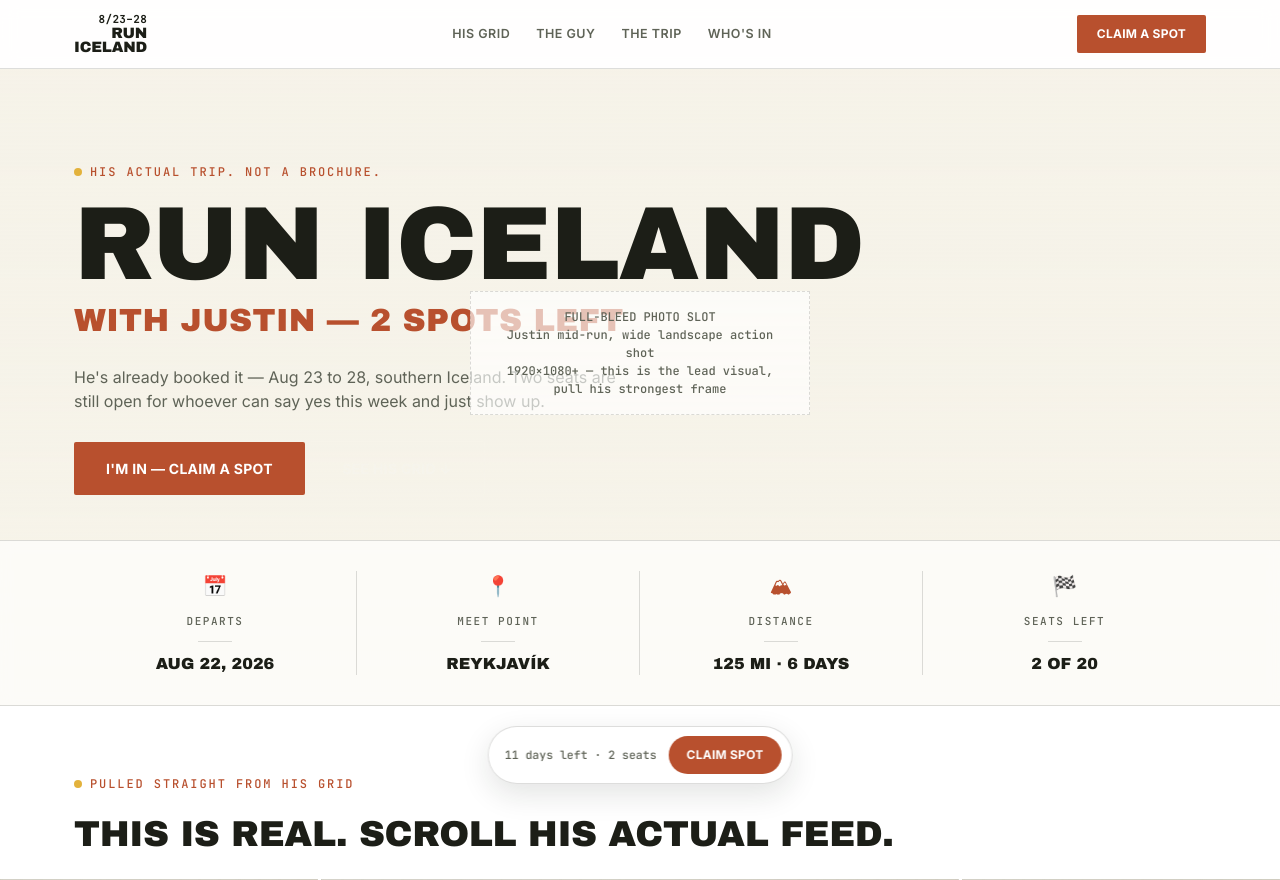
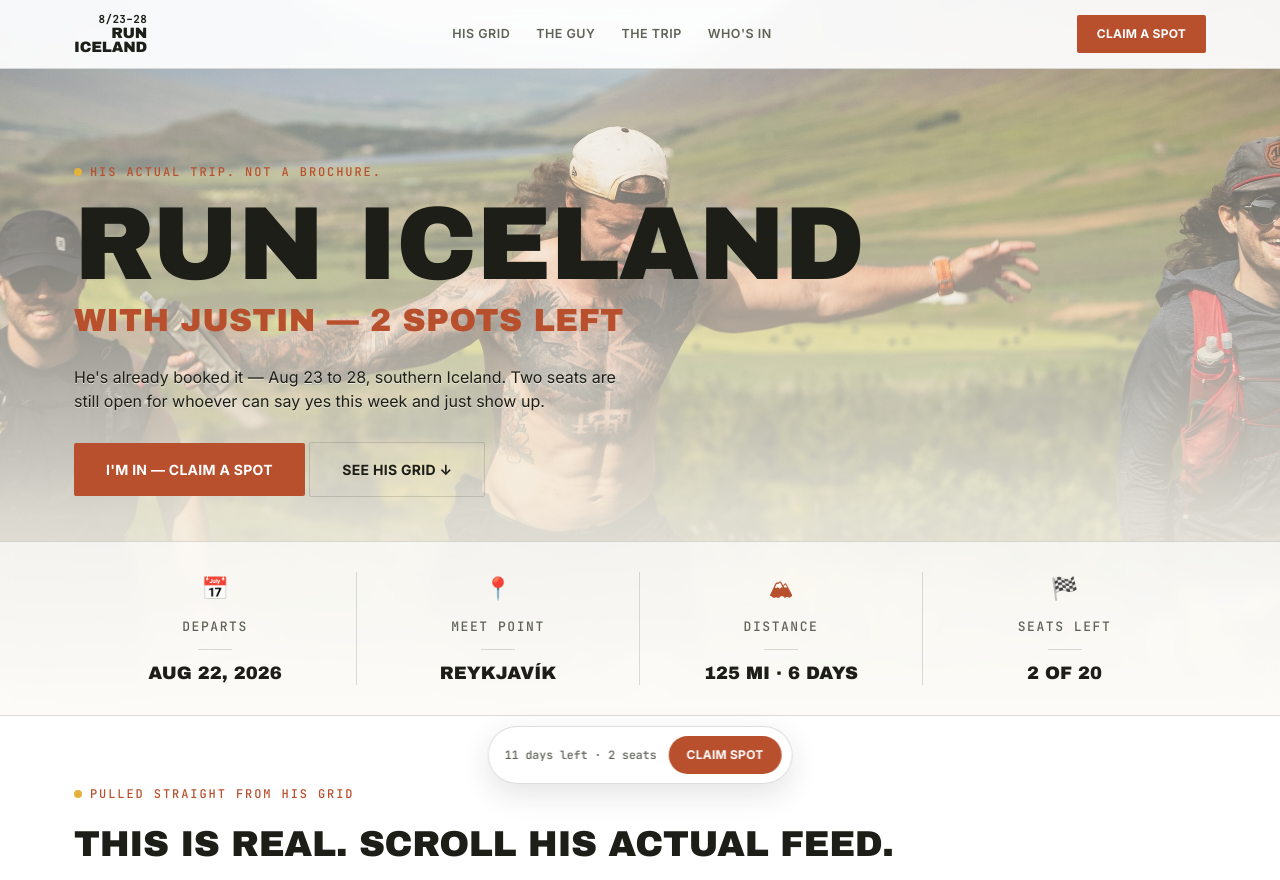
Before and after one commit to furhanahmed-crypto/run-iceland, a PHP site: page / in a window 1280 px wide. Shown: the top 880 px of the page. Run offline with PHP 8.4, Linux system fonts and the light colour scheme.

Commit message:
Refactor CSS styles for buttons, navigation, and grid sections; enhance image handling in about and hero components. Update color scheme for improved readability and visual consistency.

```diff
--- a/assets/css/styles.css
+++ b/assets/css/styles.css
@@ -106,12 +106,12 @@ img {
 }
 .btn-outline {
   background: transparent;
-  border: 1px solid rgba(246, 244, 236, 0.35);
-  color: var(--white);
+  border: 1px solid var(--line-lt);
+  color: var(--ink);
 }
 .btn-outline:hover {
-  background: rgba(246, 244, 236, 0.08);
-  border-color: #fff;
+  background: rgba(28, 30, 23, 0.05);
+  border-color: var(--ink);
 }
 
 /* ===== stamp — the recurring "8/23-28 RUN ICELAND" mark from his own posts ===== */
@@ -207,8 +207,9 @@ nav .wrap {
   inset: 0;
   background: linear-gradient(
     180deg,
-    rgba(246, 243, 233, 0.15) 0%,
-    rgba(246, 243, 233, 0.5) 55%,
+    rgba(246, 243, 233, 0.2) 0%,
+    rgba(246, 243, 233, 0.55) 40%,
+    rgba(246, 243, 233, 0.88) 72%,
     var(--bg) 100%
   );
   z-index: 2;
@@ -227,7 +228,7 @@ nav .wrap {
 }
 .hero-banner-overlay {
   position: relative;
-  z-index: 2;
+  z-index: 3;
 }
 .hero-banner-content {
   padding: 90px 24px 44px;
@@ -249,9 +250,11 @@ nav .wrap {
 }
 .hb-desc {
   max-width: 560px;
-  color: var(--ink-soft);
+  color: var(--ink);
   font-size: 16px;
+  line-height: 1.55;
   margin: 20px 0 28px;
+  text-shadow: 0 1px 0 rgba(246, 243, 233, 0.85);
 }
 .hb-facts {
   background: rgba(255, 255, 255, 0.65);
@@ -342,7 +345,7 @@ nav .wrap {
   z-index: 2;
   pointer-events: none;
 }
-.ig-cell.has-image > * {
+.ig-cell.has-image > *:not(img) {
   position: relative;
   z-index: 3;
 }
@@ -381,13 +384,13 @@ nav .wrap {
 }
 @media (max-width: 820px) {
   .ig-grid {
-    grid-template-columns: repeat(2, 1fr);
-    grid-auto-rows: 190px;
+    grid-template-columns: 1fr;
+    grid-auto-rows: 240px;
   }
-  .ig-cell.wide {
-    grid-column: span 2;
-  }
+  .ig-cell,
+  .ig-cell.wide,
   .ig-cell.tall {
+    grid-column: 1 / -1;
     grid-row: span 1;
   }
 }
@@ -401,14 +404,14 @@ nav .wrap {
   border-right: none;
 }
 .fact .fi {
-  font-size: 20px;
+  font-size: 22px;
   color: var(--rust);
   margin-bottom: 12px;
 }
 .fact .fl {
   font-family: "JetBrains Mono", monospace;
-  font-size: 11px;
-  letter-spacing: 0.14em;
+  font-size: 13px;
+  letter-spacing: 0.12em;
   text-transform: uppercase;
   color: var(--ink-soft);
   margin-bottom: 12px;
@@ -421,7 +424,7 @@ nav .wrap {
 }
 .fact .fv {
   font-family: "Archivo Black", sans-serif;
-  font-size: 16px;
+  font-size: 18px;
   color: var(--ink);
   text-transform: uppercase;
   line-height: 1.3;
@@ -657,6 +660,13 @@ nav .wrap {
   justify-content: center;
   background: var(--tab);
   position: relative;
+  overflow: hidden;
+}
+.about-portrait img {
+  width: 100%;
+  height: 100%;
+  object-fit: cover;
+  object-position: center;
 }
 .about-portrait .ph-label {
   font-family: "JetBrains Mono", monospace;
--- a/sections/about.php
+++ b/sections/about.php
@@ -3,10 +3,10 @@
   <div class="wrap">
     <div class="about-grid">
       <div class="about-portrait">
-        <div class="ph-label">
-          SELFIE / PORTRAIT SLOT<br />same raw phone-camera style as his
-          grid — no studio shots<br />4:5 crop
-        </div>
+        <img
+          src="assets/images/IMG_1588.JPG"
+          alt="Justin with the Run Iceland crew"
+        />
         <div class="ig-chip">
           <span>@justin.truee</span>
           <span>[XX]K followers</span>
--- a/sections/grid.php
+++ b/sections/grid.php
@@ -7,44 +7,62 @@
     <h2>This is real. Scroll his actual feed.</h2>
   </div>
   <div class="ig-grid">
-    <div class="ig-cell">
-      <div class="ph-label">
-        PHOTO SLOT<br />handheld, mid-hike, not posed
-      </div>
+    <div class="ig-cell has-image">
+      <img
+        src="assets/images/DSC05907.jpg"
+        alt="Trail runners moving across rocky terrain"
+      />
     </div>
-    <div class="ig-cell wide">
-      <div class="ph-label">
-        PHOTO SLOT<br />group on the road, packs on
-      </div>
+    <div class="ig-cell wide has-image">
+      <img
+        src="assets/images/DSC05420.jpg"
+        alt="Runners on a winding path through Icelandic mountains"
+      />
       <div class="stamp">
         <span class="date">8/23–28</span
         ><span class="word">Run<br />Iceland</span>
       </div>
     </div>
-    <div class="ig-cell">
-      <div class="ph-label">PHOTO SLOT<br />trail, backpack, candid</div>
+    <div class="ig-cell has-image">
+      <img
+        src="assets/images/DSC05032.jpg"
+        alt="Runners preparing gear inside a wooden cabin"
+      />
     </div>
 
-    <div class="ig-cell tall">
+    <div class="ig-cell tall has-image">
+      <img
+        src="assets/images/DSC05646.jpg"
+        alt="Runner crossing a river in Iceland"
+      />
       <div class="caption-line" id="days-left-cell">-- DAYS<br />LEFT.</div>
       <div class="stamp">
         <span class="date">8/23–28</span
         ><span class="word">Run<br />Iceland</span>
       </div>
     </div>
-    <div class="ig-cell">
-      <div class="ph-label">
-        SELFIE SLOT<br />Justin, close crop, grinning
-      </div>
+    <div class="ig-cell has-image">
+      <img
+        src="assets/images/DSC05113.jpg"
+        alt="Justin and friends posing with mountain views behind them"
+      />
     </div>
-    <div class="ig-cell feature">
+    <div class="ig-cell feature has-image">
+      <img
+        src="assets/images/DSC05090.jpg"
+        alt="Adventure crew with their vehicle in Iceland"
+      />
       <div class="caption-line">2 spots.<br />Not 20.</div>
       <div class="stamp">
         <span class="date">8/23–28</span
         ><span class="word">Run<br />Iceland</span>
       </div>
     </div>
-    <div class="ig-cell">
+    <div class="ig-cell has-image">
+      <img
+        src="assets/images/DSC05993.jpg"
+        alt="Group photo on a rugged Icelandic ridge"
+      />
       <div class="caption-line">This is a<br />terrible idea.</div>
       <div class="stamp">
         <span class="date">8/23–28</span
@@ -52,12 +70,17 @@
       </div>
     </div>
 
-    <div class="ig-cell">
-      <div class="ph-label">
-        PHOTO SLOT<br />coastline / waterfall wide shot
-      </div>
+    <div class="ig-cell has-image">
+      <img
+        src="assets/images/IMG_7167.JPG"
+        alt="Dark Icelandic coastline under dramatic clouds"
+      />
     </div>
-    <div class="ig-cell wide">
+    <div class="ig-cell wide has-image">
+      <img
+        src="assets/images/DSC05160.jpg"
+        alt="Group running beside an Icelandic lake and mountains"
+      />
       <div class="caption-line">
         You've taken enough<br />normal vacations.
       </div>
@@ -66,8 +89,5 @@
         ><span class="word">Run<br />Iceland</span>
       </div>
     </div>
-    <div class="ig-cell">
-      <div class="ph-label">VIDEO SLOT<br />fog / rain running clip</div>
-    </div>
   </div>
 </section>
--- a/sections/hero.php
+++ b/sections/hero.php
@@ -1,11 +1,10 @@
 <!-- ============ HERO BANNER — full-bleed photo, headline + facts row, leads the page ============ -->
 <header class="hero-banner">
   <div class="hero-banner-media">
-    <div class="ph-label">
-      FULL-BLEED PHOTO SLOT<br />Justin mid-run, wide landscape action
-      shot<br />1920×1080+ — this is the lead visual, pull his strongest
-      frame
-    </div>
+    <img
+      src="assets/images/justin-banner-image.jpg"
+      alt="Justin running across Icelandic terrain"
+    />
   </div>
   <div class="hero-banner-overlay">
     <div class="wrap hero-banner-content">
```
